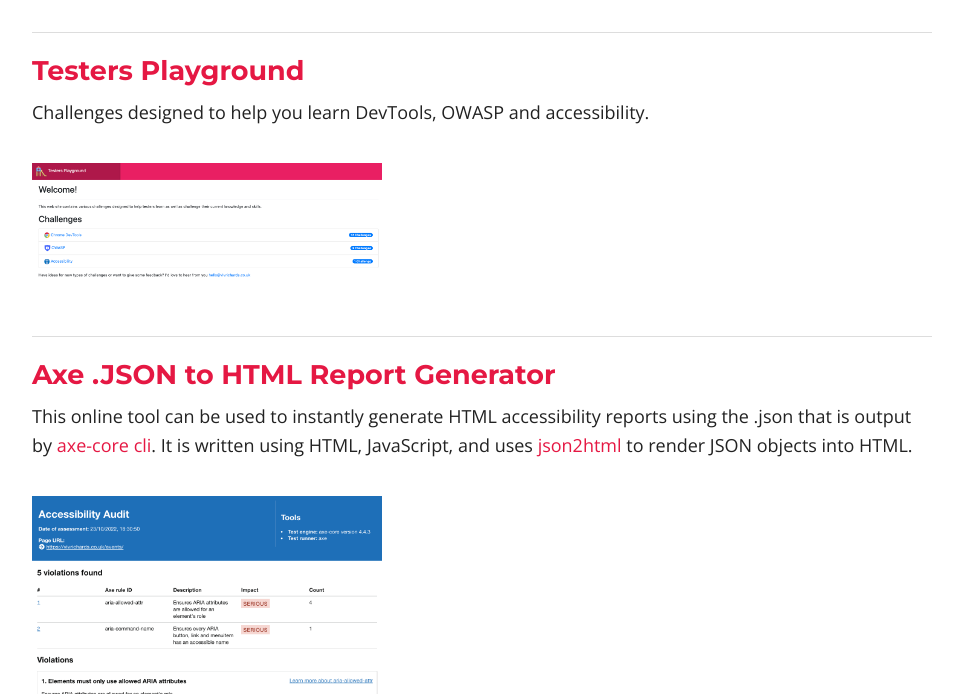
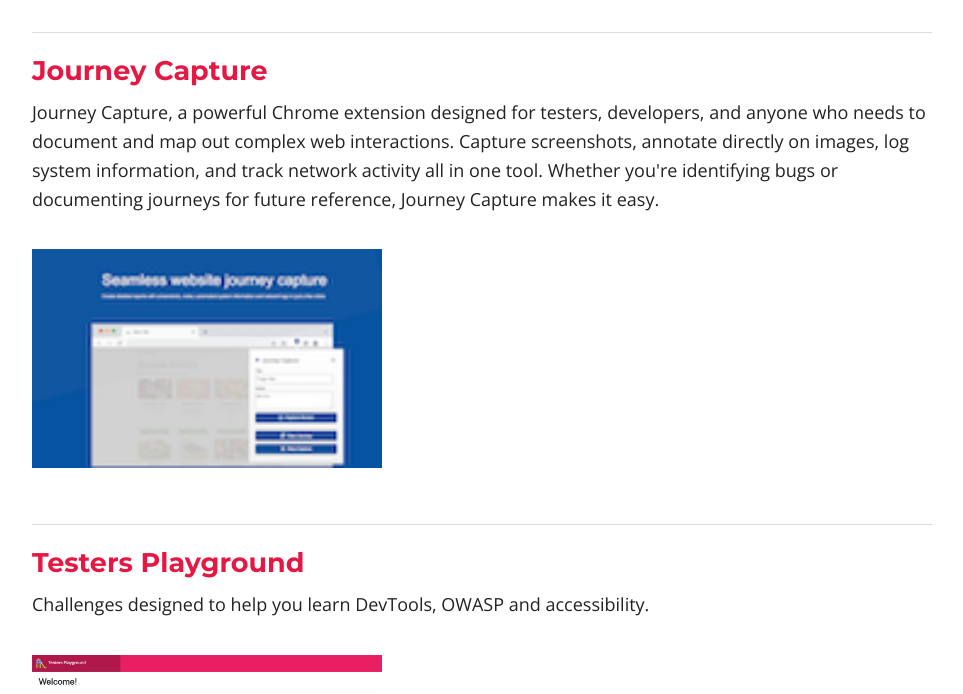
Before and after one commit to vivrichards600/vivrichards600.github.io, a Jekyll site: the page built from tools.html, in a window 1280 px wide and 900 px high, scrolled down 740 px, cut to the strip 206-900 px from the top of the window. Shown: the whole strip, without its empty margins (158-1121 px from the left). Built offline with Jekyll 4.4.1, drawn with Linux system fonts in a browser that asks for light colours; nearby versions of some CDN libraries.

Commit message:
Update tools page with journey capture

```diff
--- a/tools.html
+++ b/tools.html
@@ -24,6 +24,22 @@
     </a>
 </p>
 
+<hr>
+
+
+<h3><a href="https://vivrichards.co.uk/tools/journey-capture" target="_blank" title="Journey Capture">Journey Capture</a></h3>
+<p>
+    <span>
+        Journey Capture, a powerful Chrome extension designed for testers, developers, and anyone who needs to document and map out complex web interactions.
+        Capture screenshots, annotate directly on images, log system information, and track network activity all in one tool.
+        Whether you're identifying bugs or documenting journeys for future reference, Journey Capture makes it easy.
+    </span>
+</p>
+<p>
+    <a href="https://vivrichards.co.uk/tools/journey-capture" title="Journey Capture" target="_blank">
+        <img class="snapshot" src="../images/journey-capture.png" alt="Journey Capture"/>
+    </a>
+</p>
 
 <hr>
 <h3><a href="http://playground.vivrichards.co.uk/" target="_blank" title="Testers Playground">Testers Playground</a></h3>
```
Also changed, not shown: images/journey-capture.png (added).
